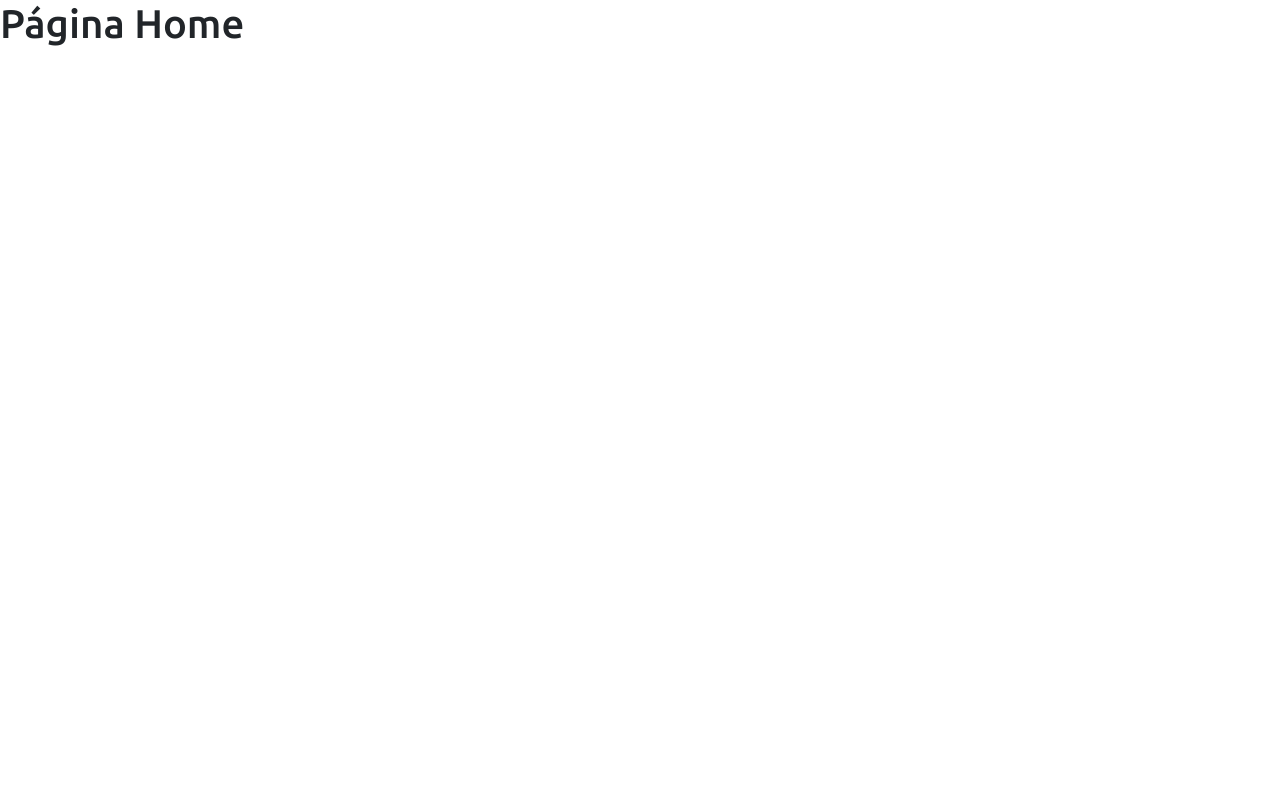
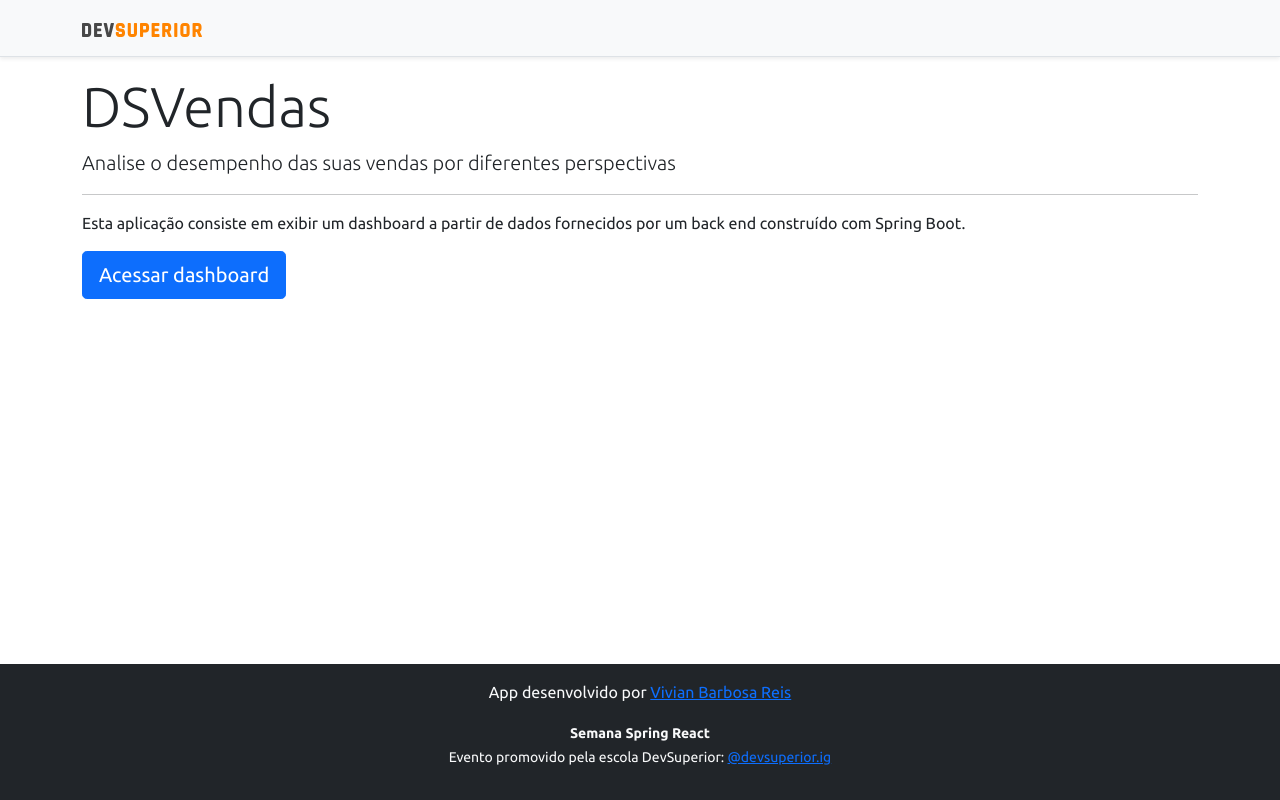
Before and after one commit to vivianreis/projeto-sds3, a React (Create React App) app in the folder frontend/: page / in a window 1280 px wide. Built offline with nearby package versions, Linux system fonts and the light colour scheme; the HTML template or start-up script is replaced by a standard one.

Commit message:
Home, navigation

```diff
--- a/frontend/src/components/NavBar/index.tsx
+++ b/frontend/src/components/NavBar/index.tsx
@@ -1,11 +1,14 @@
 import ImgDsDark from 'assets/img/ds-dark.svg';
+import { Link } from 'react-router-dom';
 
 const NavBar = () => {
   return (
 <div className="d-flex flex-column flex-md-row align-items-center p-3 px-md-4 mb-3 bg-light border-bottom shadow-sm">
   <div className="container">
     <nav className="my-2 my-md-0 mr-md-3">
+      <Link to="/">
       <img src={ImgDsDark} alt="DevSuperior" width="120" />
+      </Link>
     </nav>
   </div>
 </div>
--- a/frontend/src/pages/Home/index.tsx
+++ b/frontend/src/pages/Home/index.tsx
@@ -1,12 +1,25 @@
-import ImgDsDark from 'assets/img/ds-dark.svg';
+import Footer from 'components/Footer';
+import NavBar from 'components/NavBar';
+import { Link } from 'react-router-dom';
 
 const Home = () => {
   return (
-      <div>
-          <h1> Página Home</h1>
-      </div>
-
-  );
+    <>
+      <NavBar />
+    <div className="container">
+    <div className="jumbotron">
+        <h1 className="display-4">DSVendas</h1>
+        <p className="lead">Analise o desempenho das suas vendas por diferentes perspectivas</p>
+        <hr/>
+        <p>Esta aplicação consiste em exibir um dashboard a partir de dados fornecidos por um back end construído com Spring Boot.</p>
+        <Link className="btn btn-primary btn-lg" to="/dashboard">
+          Acessar dashboard
+        </Link>
+    </div>
+</div>
+<Footer/>
+</>
+);
 }
 
 export default Home;
```
